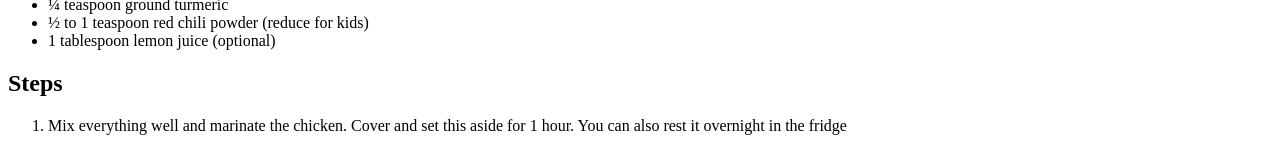
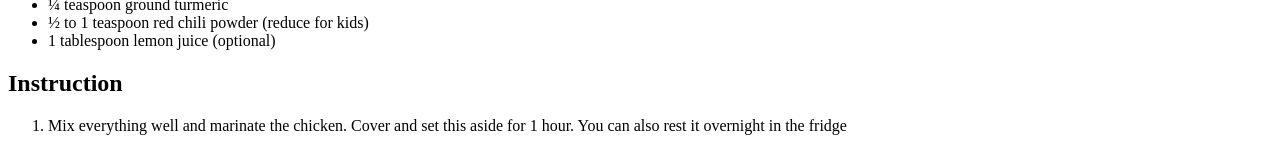
Before and after one commit to Moh2399/odin-recipes, a plain HTML site: page recipes/Chicken_Biryani.html in a window 1280 px wide. Shown: the part 241-392 px from the top of the page. Drawn offline with Linux system fonts and the light colour scheme.

Commit message:
Change in line 25 Steps => Instructions

```diff
--- a/recipes/Chicken_Biryani.html
+++ b/recipes/Chicken_Biryani.html
@@ -22,7 +22,7 @@
         <li>½ to 1 teaspoon red chili powder (reduce for kids)</li>
         <li>1 tablespoon lemon juice (optional)</li>
     </ul>
-    <h2>Steps</h2>
+    <h2>Instruction</h2>
     <ol>
         <li>
             <p>Mix everything well and marinate the chicken. Cover and set this aside for 1 hour. You can also rest it
```
